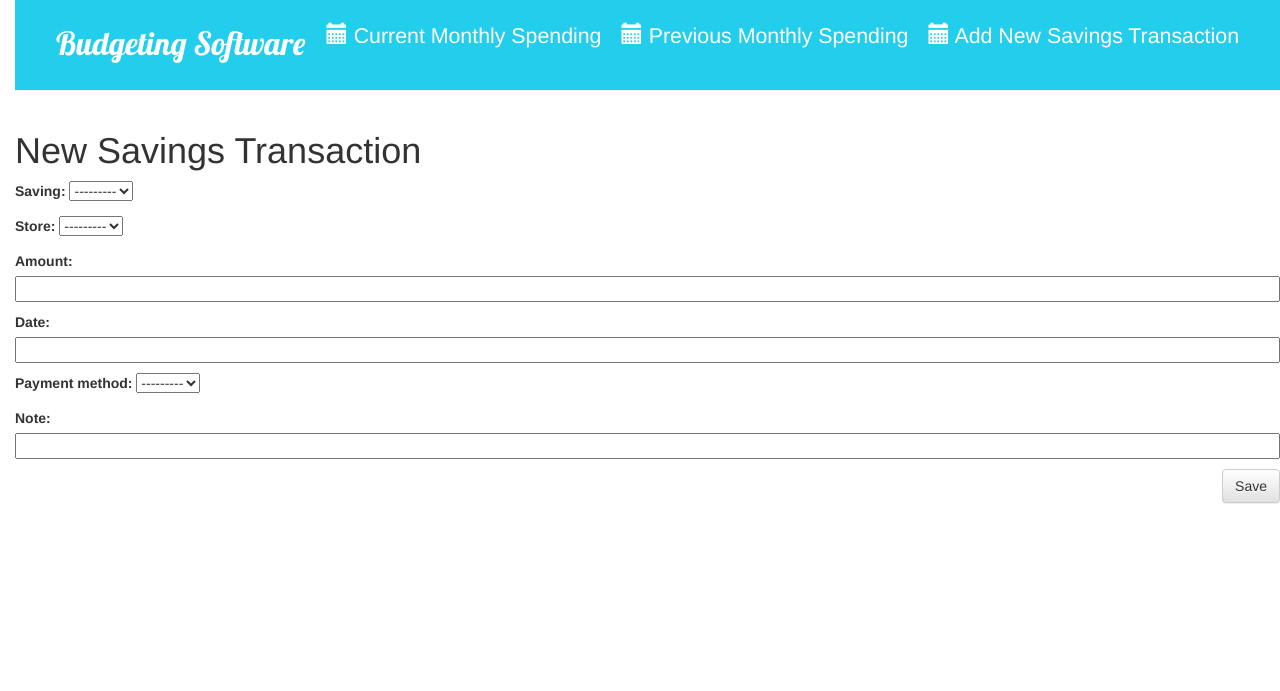
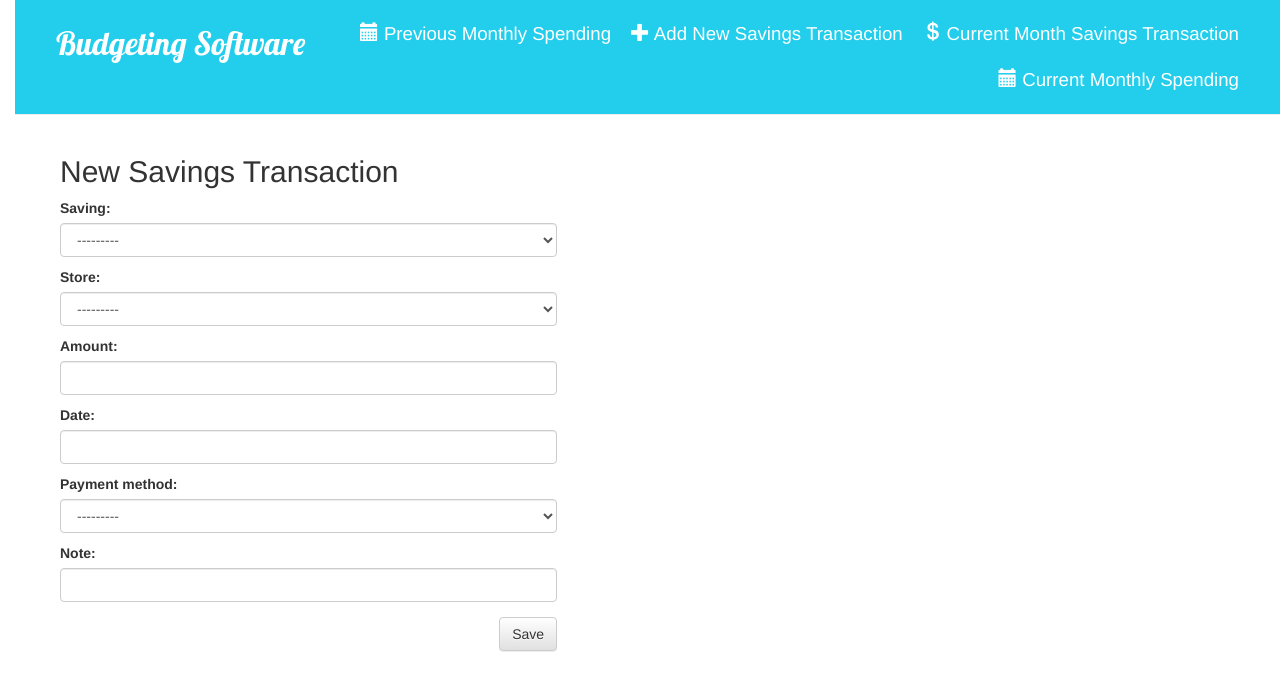
Before and after one commit to Rhoulhac/Django-budget-software, a Django app: page /savings/transaction/new in a window 1280 px wide. Shown: the top 691 px of the page. Run offline with Django 3.2, Linux system fonts and the light colour scheme; data that the repository does not hold is empty; some libraries are stand-ins or nearby versions.

Commit message:
Form to submit savings transactions, filter on list, and a template

```diff
--- a/budget/admin.py
+++ b/budget/admin.py
@@ -58,6 +58,7 @@ class TransactionAdmin(admin.ModelAdmin):
 
 class SavingsAdmin(admin.ModelAdmin):
     list_display = ('name', 'total', 'monthly_budgeted_amount')
+    ordering = ['-monthly_budgeted_amount']
 
 
 class SavingsTransactionAdmin(admin.ModelAdmin):
--- a/budget/forms.py
+++ b/budget/forms.py
@@ -8,6 +8,14 @@ class SavingsTransactionForm(forms.ModelForm):
     class Meta:
         model = SavingsTransaction
         fields = ('saving', 'store', 'amount', 'transaction_date', 'payment_method', 'notes')
+        widgets = {
+            'saving': forms.Select(attrs={'class': 'form-control'}),
+            'store': forms.Select(attrs={'class': 'form-control'}),
+            'amount': forms.TextInput(attrs={'class': 'form-control'}),
+            'transaction_date': forms.TextInput(attrs={'class': 'form-control'}),
+            'payment_method': forms.Select(attrs={'class': 'form-control'}),
+            'notes': forms.TextInput(attrs={'class': 'form-control'}),
+        }
 
 
 class TransactionForm(forms.ModelForm):
--- a/budget/models.py
+++ b/budget/models.py
@@ -51,7 +51,7 @@ class Savings(models.Model):
 
     class Meta:
         verbose_name_plural = 'savings'
-        ordering = ['-monthly_budgeted_amount']
+        ordering = ['name']
 
     def __str__(self):
         return self.name
--- a/budget/static/css/budget.css
+++ b/budget/static/css/budget.css
@@ -38,7 +38,7 @@ body {
 .top-menu, .top-menu:hover, .top-menu:visited {
     color: #ffffff;
     float: right;
-    font-size: 16pt;
+    font-size: 14pt;
     margin-right: 20px;
 }
 
@@ -58,6 +58,6 @@ body {
     margin-left: 30px;
 }
 
-.select-category-input {
+.select-input {
     margin-left: 30px;
 }
--- a/budget/templates/base.html
+++ b/budget/templates/base.html
@@ -13,8 +13,11 @@
         <div class="m-b-1 page-header">
             <nav class="navbar">
                 <a href="/" class="title">Budgeting Software</a>
+                <a href="{% url 'current-month-saving' %}" class="top-menu">
+                    <span class="glyphicon glyphicon-usd"></span> Current Month Savings Transaction
+                </a>
                 <a href="{% url 'savings-new' %}" class="top-menu">
-                    <span class="glyphicon glyphicon-calendar"></span> Add New Savings Transaction
+                    <span class="glyphicon glyphicon-plus"></span> Add New Savings Transaction
                 </a>
                 <a href="{% url 'previous-month-spending' %}" class="top-menu">
                     <span class="glyphicon glyphicon-calendar"></span> Previous Monthly Spending
--- a/budget/templates/budget/savings_transaction.html
+++ b/budget/templates/budget/savings_transaction.html
@@ -2,9 +2,20 @@
 
 
 {% block content %}
-    <h1>New Savings Transaction</h1>
-    <form method="POST" class="post-form">{% csrf_token %}
-        {{ form.as_p }}
-        <button type="submit" class="save btn btn-default">Save</button>
-    </form>
+
+    <div class="col-md-5 margin-trans">
+
+        <h2>New Savings Transaction</h2>
+        <form method="POST" class="post-form">
+            {% csrf_token %}
+
+            <div class="form-group">
+                {{ form.as_p }}
+            </div>
+
+            <button type="submit" class="save btn btn-default">Save</button>
+        </form>
+
+    </div>
+
 {% endblock %}
--- a/budget/templates/budget/transaction_list.html
+++ b/budget/templates/budget/transaction_list.html
@@ -17,7 +17,7 @@
                         {% endif %}
                     {% endfor %}
                 </select>
-                <input type="submit" value="Submit" class="select-category-input">
+                <input type="submit" value="Submit" class="select-input">
             </form>
         {% endif %}
 
--- a/budget/urls.py
+++ b/budget/urls.py
@@ -1,7 +1,7 @@
 from django.urls import path
 
 from .views import CategoryListView, TransactionListView, CurrentMonthAllListView, \
-    PreviousMonthAllListView, ThreePreviousMonthsAllListView, savings_post
+    PreviousMonthAllListView, ThreePreviousMonthsAllListView, CurrentSavingsTransactionListView, savings_post
 
 
 urlpatterns = [
@@ -11,5 +11,6 @@ urlpatterns = [
     path('transactions/current_month_all', CurrentMonthAllListView.as_view(), name='current-month-spending'),
     path('transactions/previous_month_all', PreviousMonthAllListView.as_view(), name='previous-month-spending'),
     path('transactions/three_previous_months', ThreePreviousMonthsAllListView.as_view(), name='three-previous-months-spending'),
+    path('savings/transactions', CurrentSavingsTransactionListView.as_view(), name='current-month-saving'),
     path('savings/transaction/new', savings_post, name='savings-new')
 ]
--- a/budget/views.py
+++ b/budget/views.py
@@ -1,11 +1,11 @@
 import datetime
 import re
 
-from django.views.generic import ListView, FormView
+from django.views.generic import ListView
 from django.db.models import Sum
 from django.shortcuts import render, redirect
 
-from .models import Category, Transaction, SavingsTransaction
+from .models import Category, Transaction, SavingsTransaction, Savings
 from .forms import SavingsTransactionForm
 
 
@@ -137,6 +137,40 @@ class ThreePreviousMonthsAllListView(TransactionListView):
         return context
 
 
+class CurrentSavingsTransactionListView(ListView):
+    model = SavingsTransaction
+    ordering = '-transaction_date'
+
+    def get_queryset(self):
+        """ Show only SavingsTransactions for the current month """
+        queryset = SavingsTransaction.objects.filter(
+            transaction_date__year=datetime.datetime.now().year,
+            transaction_date__month=datetime.datetime.now().month)
+
+        if self.request.GET.get('filter'):
+            selection = self.request.GET.get('filter')
+            if selection == 'All':
+                return queryset
+            else:
+                return queryset.filter(saving__name=selection)
+        else:
+            return queryset
+
+    def get_context_data(self, **kwargs):
+        """ Transform queryset """
+        context = super().get_context_data(**kwargs)
+
+        if self.request.GET.get('filter'):
+            # Selected filter value
+            q = self.request.GET.get('filter')
+            context['input'] = q
+
+        context['filter'] = 'current'
+        context['savings'] = Savings.objects.all()
+
+        return context
+
+
 def spending(category, trans):
 
     budget_amount = int(Category.objects.get(name=category).budget_amount)
```
Also changed, not shown: budget/templates/budget/savingstransaction_list.html (added, +53 -0 lines), budget/migrations/0017_auto_20180323_2249.py (added).
